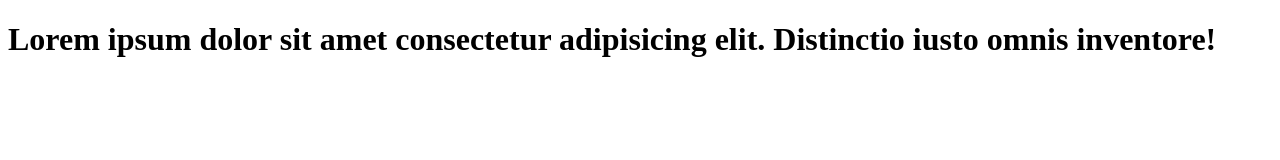
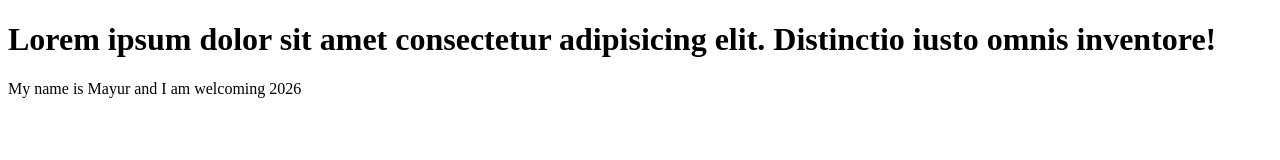
Before and after one commit to mayurstack-alt/learn-git, a plain HTML site: page index.html in a window 1280 px wide. Drawn offline with Linux system fonts and the light colour scheme.

Commit message:
add para to index file

```diff
--- a/index.html
+++ b/index.html
@@ -7,5 +7,6 @@
 </head>
 <body>
     <h1>Lorem ipsum dolor sit amet consectetur adipisicing elit. Distinctio iusto omnis inventore!</h1>
+    <p>My name is Mayur and I am welcoming 2026 </p>
 </body>
 </html>
```
